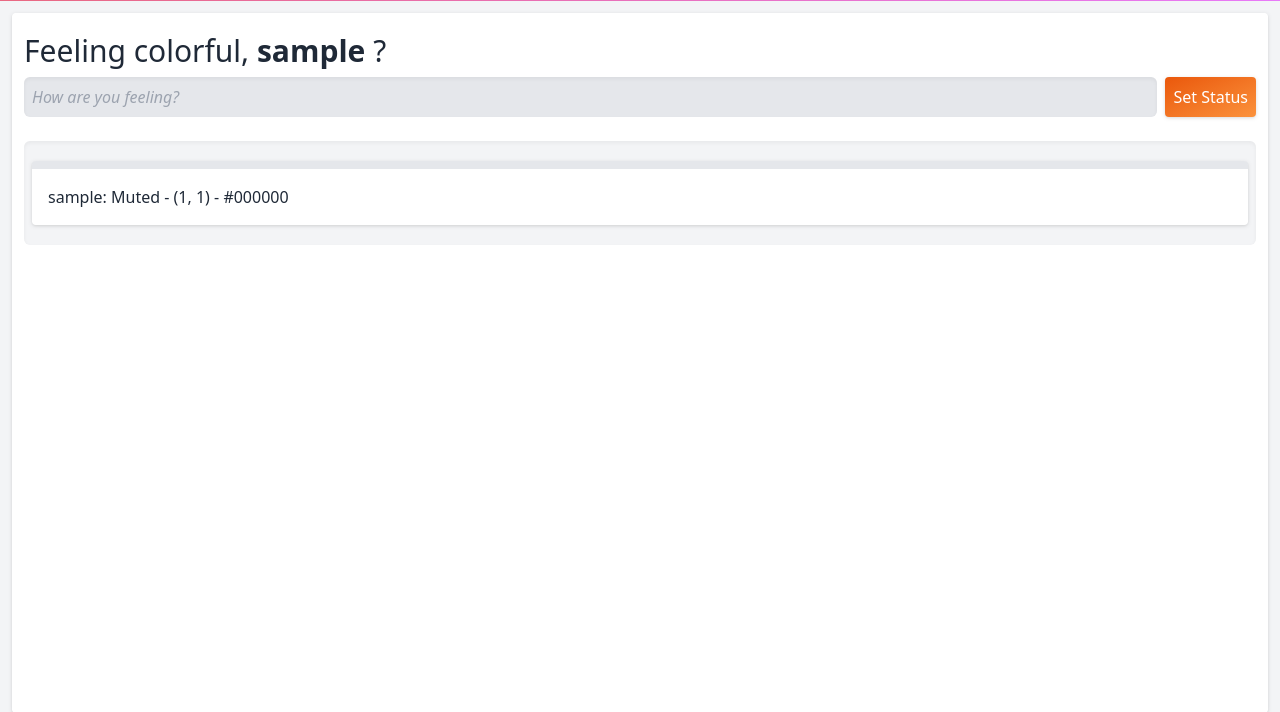
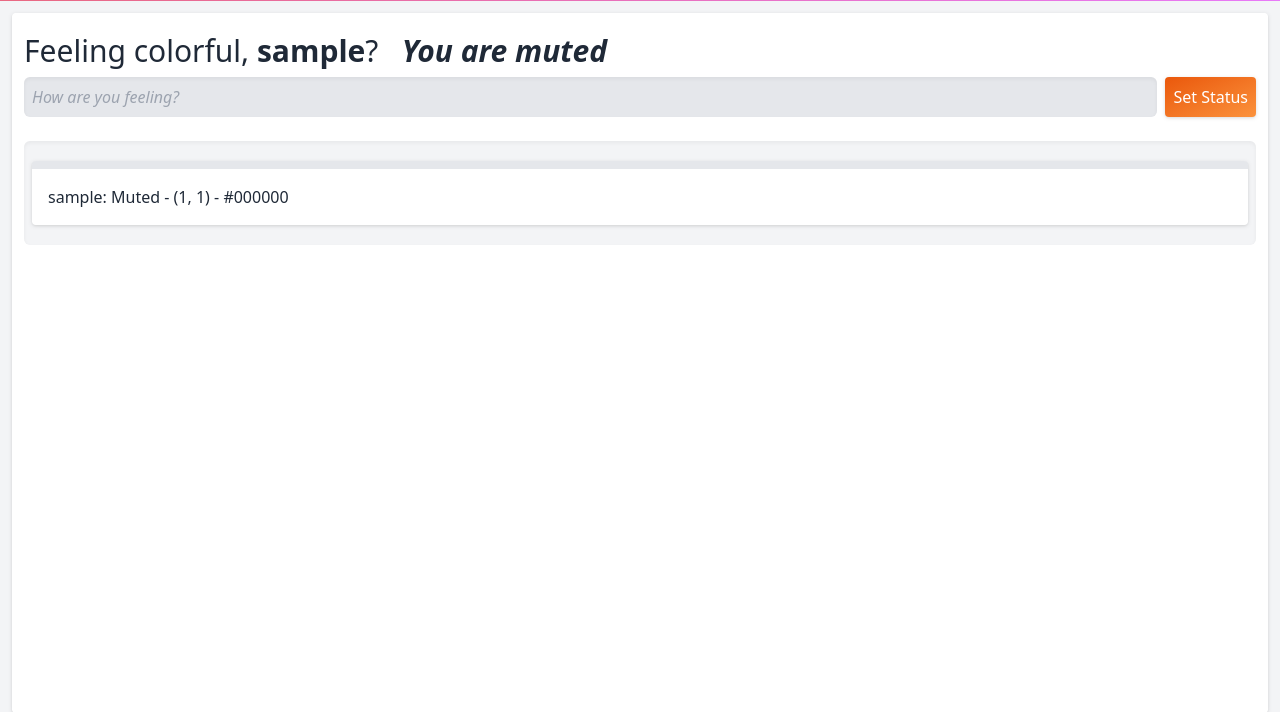
Before and after one commit to TheDeafOne/Colorful, a Flask app: page /app/ in a window 1280 px wide. Shown: the part 75-787 px from the top of the page. Run offline with Flask 3, Linux system fonts and the light colour scheme; a user stored in the database is signed in; tables that the repository leaves empty hold one stand-in row (values such as "Sample post"); parts of the project's set-up code (start-up, migrations or seed data) failed here and were passed over; some libraries are stand-ins or nearby versions.

Commit message:
Added obvious display to the user on the feed

```diff
--- a/colorful/static/scripts/app-adminPortal.js
+++ b/colorful/static/scripts/app-adminPortal.js
@@ -7,12 +7,9 @@ async function displayUserList(){
     const response = await fetch(url)
     const responseJSON = await response.json()
 
-    console.log(responseJSON)
-
     const usersList = document.getElementById("users-list")
     usersList.innerHTML = ""
     for (user of responseJSON) {
-        console.log(user);
         const containerDiv = document.createElement("div")
         containerDiv.className = `bg-white drop-shadow p-4 rounded my-3 flex justify-between`
 
@@ -27,7 +24,6 @@ async function displayUserList(){
         const controlsDiv = document.createElement("div")
         const muteButton = document.createElement("button")
         muteButton.setAttribute("userID", user.id)
-        console.log(user.isMuted)
         if(user.isMuted == false){
             muteButton.innerText = "Mute User"
             muteButton.className = "bg-gray-300 active:bg-gray-700 p-1 hover:bg-gray-400 rounded-sm"
--- a/colorful/templates/app/home.html
+++ b/colorful/templates/app/home.html
@@ -10,7 +10,12 @@
 Colorful - Home
 {% endblock %}
 {% block content %}
-<h1 class="text-3xl py-2 font-medium">Feeling colorful,  <span class="not-italic font-bold">{{user.username}}</span> ?</h1>
+<h1 class="text-3xl py-2 font-medium">Feeling colorful,  <span class="not-italic font-bold">{{user.username}}</span>?
+{%if user is not none and user.isMuted%}
+&nbsp;
+<span class="italic font-bold">You are muted</span>
+{%endif%}
+</h1>
 <div class="flex w-full gap-2">
     <input id="setStatus-bar" class="grow bg-gray-200 shadow-inner rounded-md p-2 placeholder:italic" type="text" placeholder="How are you feeling?" name="query">
     <button id="setStatus-button" class="bg-gradient-to-br from-orange-600 to-orange-400 text-white drop-shadow p-2 hover:drop-shadow-md rounded" type="button"> Set Status </button>
```
